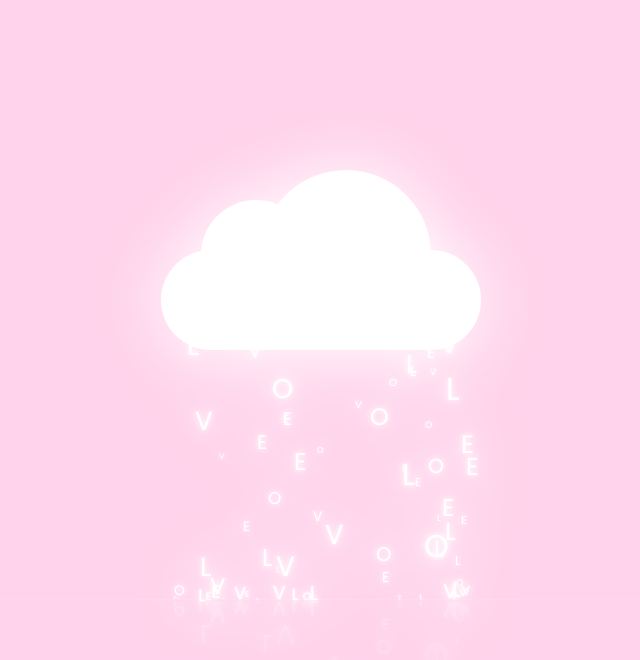
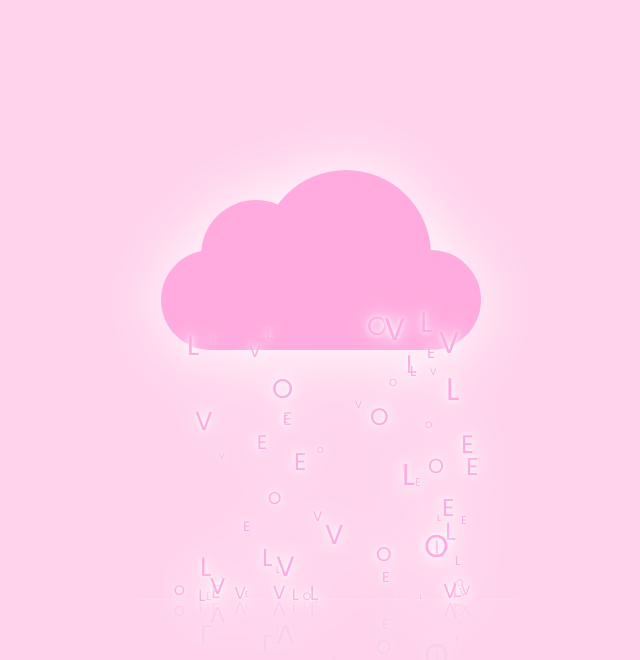
Before and after one commit to siinn1706/textrain, a plain HTML site: page index.html in a window 1280 px wide. Shown: the whole page, without its empty margins (319-959 px from the left). Drawn offline with Linux system fonts and the light colour scheme; animation ran at ten frames a second.

Commit message:
Update style.css

```diff
--- a/style.css
+++ b/style.css
@@ -29,7 +29,7 @@ body {
     top: 50px;
     width: 320px;
     height: 100px;
-    background: #fff;
+    background: #ffabdf;
     border-radius: 100px;
     z-index: 100;
     filter: drop-shadow(0 0 35px #fff);
@@ -43,8 +43,8 @@ body {
     width: 110px;
     height: 110px;
     border-radius: 50%;
-    background: #fff;
-    box-shadow: 90px 0 0 30px #fff;
+    background: #ffabdf;
+    box-shadow: 90px 0 0 30px #ffabdf;
 }
 
 .text {
@@ -53,7 +53,7 @@ body {
     height: 20px;
     line-height: 20px;
     text-transform: uppercase;
-    color: #fff;
+    color: #ffabdf;
     text-shadow: 0 0 5px #fff, 0 0 15px #fff, 0 0 30px #fff;
     transform-origin: bottom;
     animation: animate 2s linear forwards;
```
